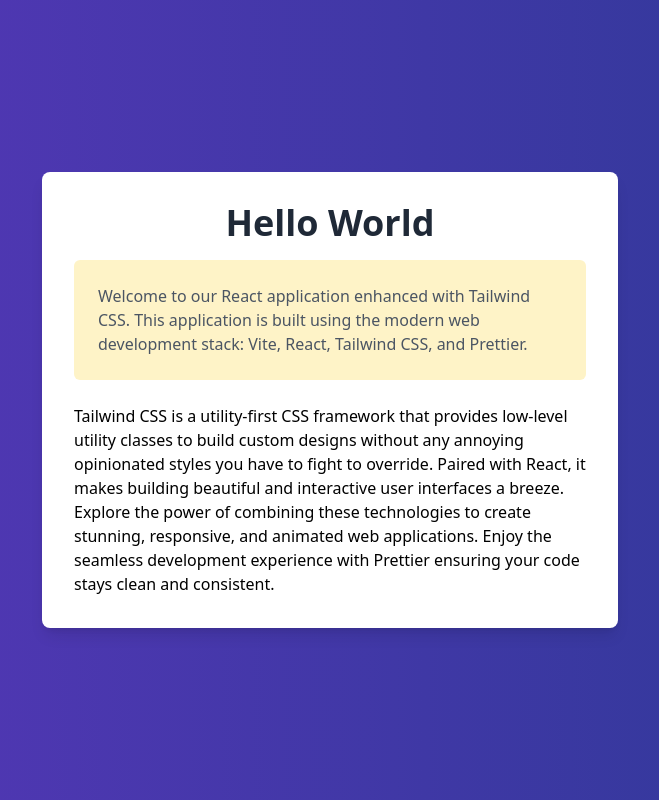
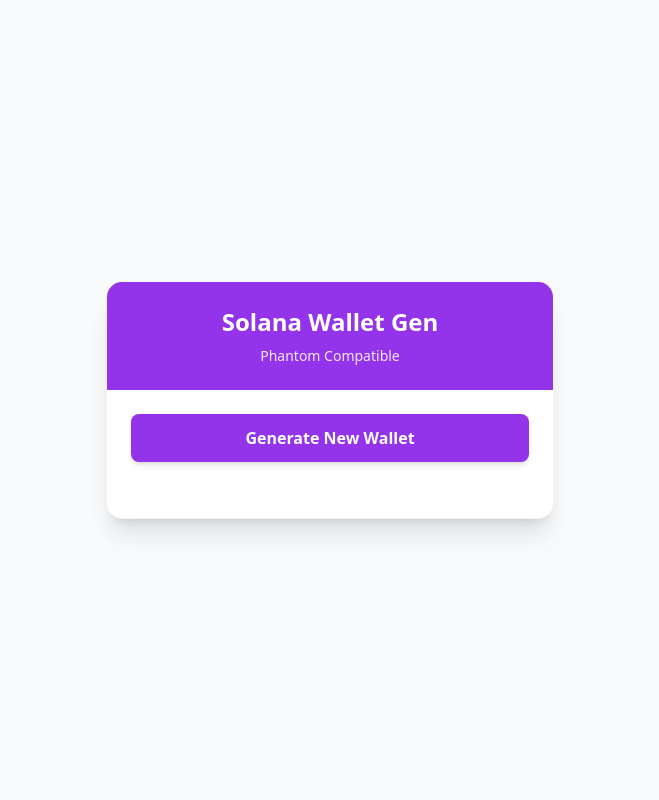
Before and after one commit to viprocket1/ccwallet, a React (Vite) app: page / in a window 1280 px wide. Shown: the whole page, without its empty margins (310-969 px from the left). Built offline with nearby package versions, Linux system fonts and the light colour scheme.

Commit message:
Update App.jsx

```diff
--- a/src/App.jsx
+++ b/src/App.jsx
@@ -1,35 +1,124 @@
-import React from "react";
+import React, { useState } from 'react';
+import { Keypair } from '@solana/web3.js';
+import * as bip39 from 'bip39';
+import { derivePath } from 'ed25519-hd-key';
+import { QRCodeCanvas } from 'qrcode.react';
+import { Buffer } from 'buffer';
 
-function App() {
+// Polyfill Buffer for the browser environment (Required for bip39)
+if (typeof window !== 'undefined') {
+  window.Buffer = window.Buffer || Buffer;
+}
+
+const SolanaWalletGenerator = () => {
+  const [wallet, setWallet] = useState(null);
+  const [copied, setCopied] = useState(false);
+
+  const generateWallet = async () => {
+    try {
+      const mnemonic = bip39.generateMnemonic();
+      const seed = await bip39.mnemonicToSeed(mnemonic);
+
+      // Phantom Wallet derivation path
+      const path = "m/44'/501'/0'/0'";
+      const derivedSeed = derivePath(path, seed.toString('hex')).key;
+      const keypair = Keypair.fromSeed(derivedSeed);
+
+      setWallet({
+        mnemonic: mnemonic,
+        publicKey: keypair.publicKey.toBase58(),
+      });
+      setCopied(false);
+    } catch (error) {
+      console.error("Error generating wallet:", error);
+    }
+  };
+
+  const copyToClipboard = () => {
+    if (wallet) {
+      navigator.clipboard.writeText(wallet.mnemonic);
+      setCopied(true);
+      setTimeout(() => setCopied(false), 2000);
+    }
+  };
+
   return (
-    <div className="gradient-bg flex min-h-screen items-center justify-center from-blue-500 to-purple-600 p-8">
-      <div className="max-w-xl transform rounded-lg bg-white p-8 shadow-lg transition duration-500 hover:scale-105">
-        <h1 className="mb-4 animate-bounce text-center text-4xl font-bold text-gray-800">
-          Hello World
-        </h1>
-        <p className="mb-6 rounded-md bg-amber-100 p-6 text-gray-600">
-          Welcome to our React application enhanced with Tailwind CSS. This
-          application is built using the modern web development stack: Vite,
-          React, Tailwind CSS, and Prettier.
-        </p>
-        <div className="prose mt-6">
-          <p>
-            Tailwind CSS is a utility-first CSS framework that provides
-            low-level utility classes to build custom designs without any
-            annoying opinionated styles you have to fight to override. Paired
-            with React, it makes building beautiful and interactive user
-            interfaces a breeze.
-          </p>
-          <p>
-            Explore the power of combining these technologies to create
-            stunning, responsive, and animated web applications. Enjoy the
-            seamless development experience with Prettier ensuring your code
-            stays clean and consistent.
-          </p>
+    <div className="min-h-screen bg-gray-50 flex items-center justify-center p-4">
+      <div className="max-w-md w-full bg-white rounded-2xl shadow-xl border border-gray-100 overflow-hidden">
+
+        {/* Header */}
+        <div className="bg-purple-600 p-6 text-center">
+          <h2 className="text-2xl font-bold text-white mb-2">Solana Wallet Gen</h2>
+          <p className="text-purple-100 text-sm">Phantom Compatible</p>
+        </div>
+
+        <div className="p-6">
+          <button
+            onClick={generateWallet}
+            className="w-full bg-purple-600 hover:bg-purple-700 text-white font-semibold py-3 px-6 rounded-lg transition-all duration-200 transform hover:scale-[1.02] shadow-md mb-8 flex items-center justify-center gap-2"
+          >
+            Generate New Wallet
+          </button>
+
+          {wallet && (
+            <div className="space-y-8 animate-fade-in-up">
+
+              {/* QR Code Section */}
+              <div className="flex flex-col items-center p-6 bg-gray-50 rounded-xl border border-gray-200 border-dashed">
+                <div className="p-2 bg-white rounded-lg shadow-sm">
+                  <QRCodeCanvas
+                    value={wallet.publicKey}
+                    size={160}
+                    level={"H"}
+                  />
+                </div>
+                <div className="mt-4 text-center w-full">
+                  <p className="text-xs font-semibold text-gray-400 uppercase tracking-wider mb-1">
+                    Public Address
+                  </p>
+                  <p className="text-xs font-mono text-gray-600 break-all bg-gray-100 p-2 rounded select-all cursor-text">
+                    {wallet.publicKey}
+                  </p>
+                </div>
+              </div>
+
+              {/* Mnemonic Section */}
+              <div className="bg-red-50 rounded-xl p-5 border border-red-100">
+                <div className="flex justify-between items-center mb-3">
+                  <h3 className="text-red-800 font-bold text-sm flex items-center gap-2">
+                    <span className="text-lg">🔐</span> Secret Recovery Phrase
+                  </h3>
+                  <button
+                    onClick={copyToClipboard}
+                    className="text-xs text-red-600 hover:text-red-800 font-medium underline"
+                  >
+                    {copied ? 'Copied!' : 'Copy Phrase'}
+                  </button>
+                </div>
+
+                <div className="grid grid-cols-3 gap-2">
+                  {wallet.mnemonic.split(' ').map((word, index) => (
+                    <div
+                      key={index}
+                      className="bg-white border border-red-100 p-2 rounded-md text-center shadow-sm"
+                    >
+                      <span className="text-[10px] text-gray-400 block mb-0.5">{index + 1}</span>
+                      <span className="text-sm font-medium text-gray-800">{word}</span>
+                    </div>
+                  ))}
+                </div>
+
+                <p className="text-center text-red-500 text-xs mt-4 font-medium">
+                  ⚠️ Never share this phrase. It controls your funds.
+                </p>
+              </div>
+
+            </div>
+          )}
         </div>
       </div>
     </div>
   );
-}
+};
 
-export default App;
+export default SolanaWalletGenerator;
```
